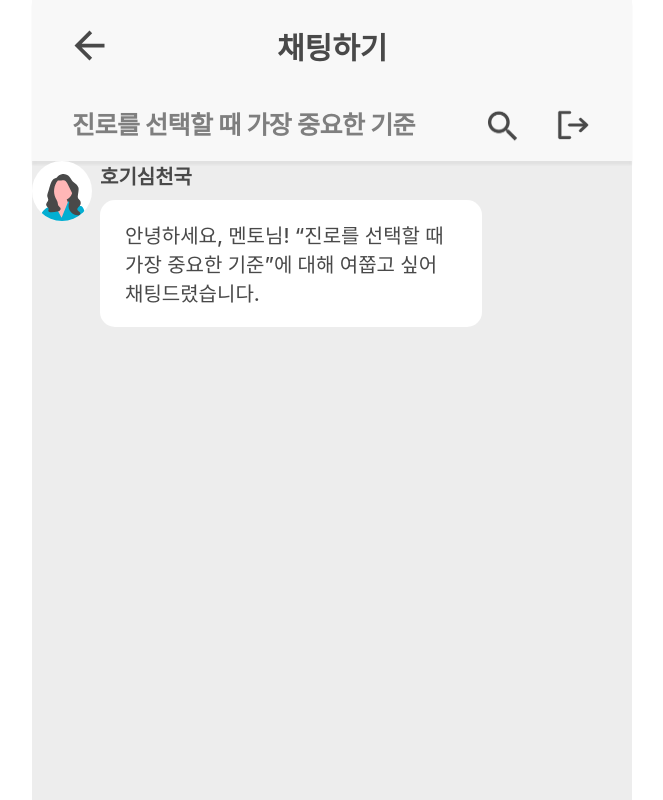
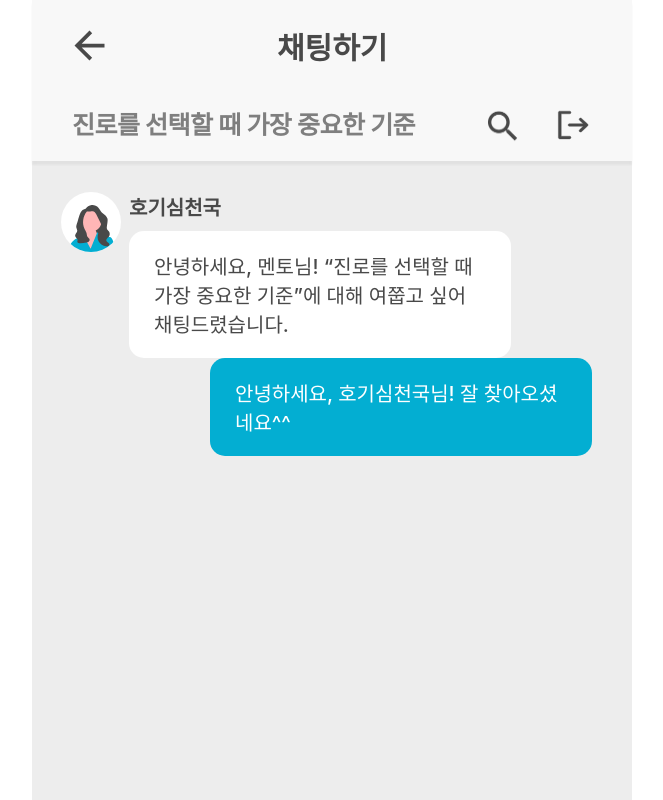
Before and after one commit to youbing5921/deploy_hw, a React (Create React App) app in the folder gamja/: page /chat/1 in a window 1280 px wide. Shown: the top 800 px of the page, without its empty margins (308-971 px from the left). Built offline with nearby package versions, Linux system fonts and the light colour scheme; a web font is replaced by a local one.

Commit message:
[Feat] Sender.jsx 생성(#9)

```diff
--- a/gamja/src/components/chat/Receiver.jsx
+++ b/gamja/src/components/chat/Receiver.jsx
@@ -47,12 +47,8 @@ const Username = styled.div`
 `;
 
 const WhiteMessage = styled.div`
-  display: flex;
   max-width: 332px;
   padding: 20px 25px;
-  justify-content: center;
-  align-items: center;
-  gap: 10px;
   border-radius: 15px;
   background: #fff;
   color: #494949;
--- a/gamja/src/components/chat/Sender.jsx
+++ b/gamja/src/components/chat/Sender.jsx
@@ -1,7 +1,23 @@
 import React from "react";
+import styled from "styled-components";
 
 const Sender = () => {
-  return <div></div>;
+  return (
+    <>
+      <BlueMessage>안녕하세요, 호기심천국님! 잘 찾아오셨네요^^</BlueMessage>
+    </>
+  );
 };
 
 export default Sender;
+
+const BlueMessage = styled.div`
+  border-radius: 15px;
+  background: #03aed2;
+  max-width: 332px;
+  padding: 20px 25px;
+  color: #fff;
+  font-size: 20px;
+  font-weight: 500;
+  margin-left: auto;
+`;
--- a/gamja/src/pages/mentor/ChatRoom.js
+++ b/gamja/src/pages/mentor/ChatRoom.js
@@ -4,6 +4,7 @@ import SearchBtnImg from "../../images/SearchBtn.png";
 import OutBtnImg from "../../images/OutBtn.svg";
 import TopBar from "../../components/common/TopBar";
 import Receiver from "../../components/chat/Receiver";
+import Sender from "../../components/chat/Sender";
 
 const ChatRoom = () => {
   return (
@@ -21,6 +22,7 @@ const ChatRoom = () => {
         </TopContainer>
         <MessageContainer>
           <Receiver />
+          <Sender />
         </MessageContainer>
       </Container>
     </>
@@ -68,4 +70,6 @@ const Icon = styled.img`
   cursor: pointer;
 `;
 
-const MessageContainer = styled.div``;
+const MessageContainer = styled.div`
+  padding: 31px 40px 0px 29px;
+`;
```
